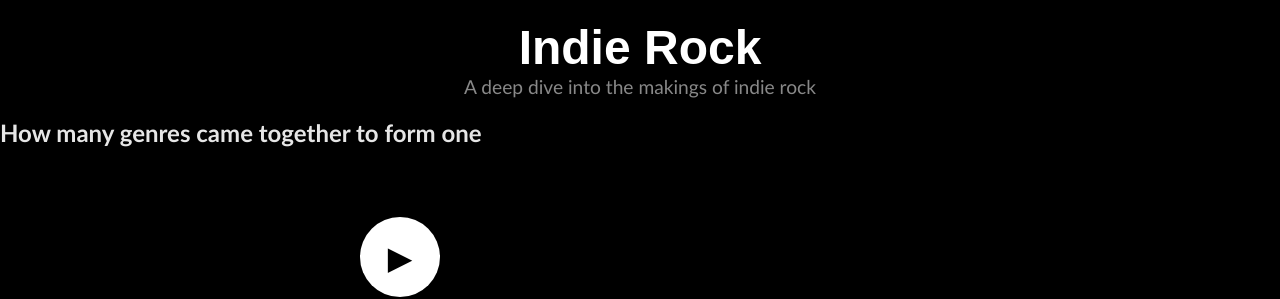
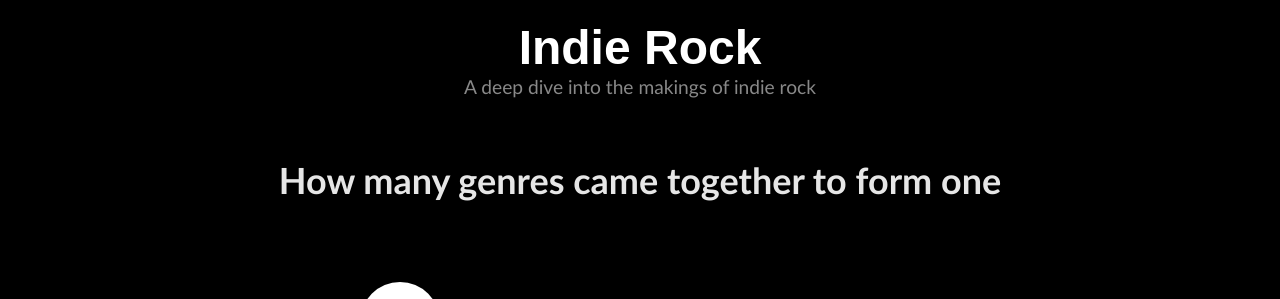
Before and after one commit to JialuSun0619/JialuSun0619.github.io, a plain HTML site: page entry-7/index.html in a window 1280 px wide. Shown: the top 299 px of the page. Drawn offline with Linux system fonts and the light colour scheme; files whose address does not match are found by name; a web font is replaced by a local one.

Commit message:
Update style.css

```diff
--- a/entry-7/style.css
+++ b/entry-7/style.css
@@ -43,6 +43,13 @@ header p {
 .intro {
     animation: fadeIn 1.5s ease;
     opacity: 0.9;
+    margin: 40px auto;
+    text-align: center;
+    max-width: 800px;
+    font-size: 1.5rem;
+    display: flex;
+    flex-direction: column;
+    align-items: center;
 }
 
 /* Video Section */
```
